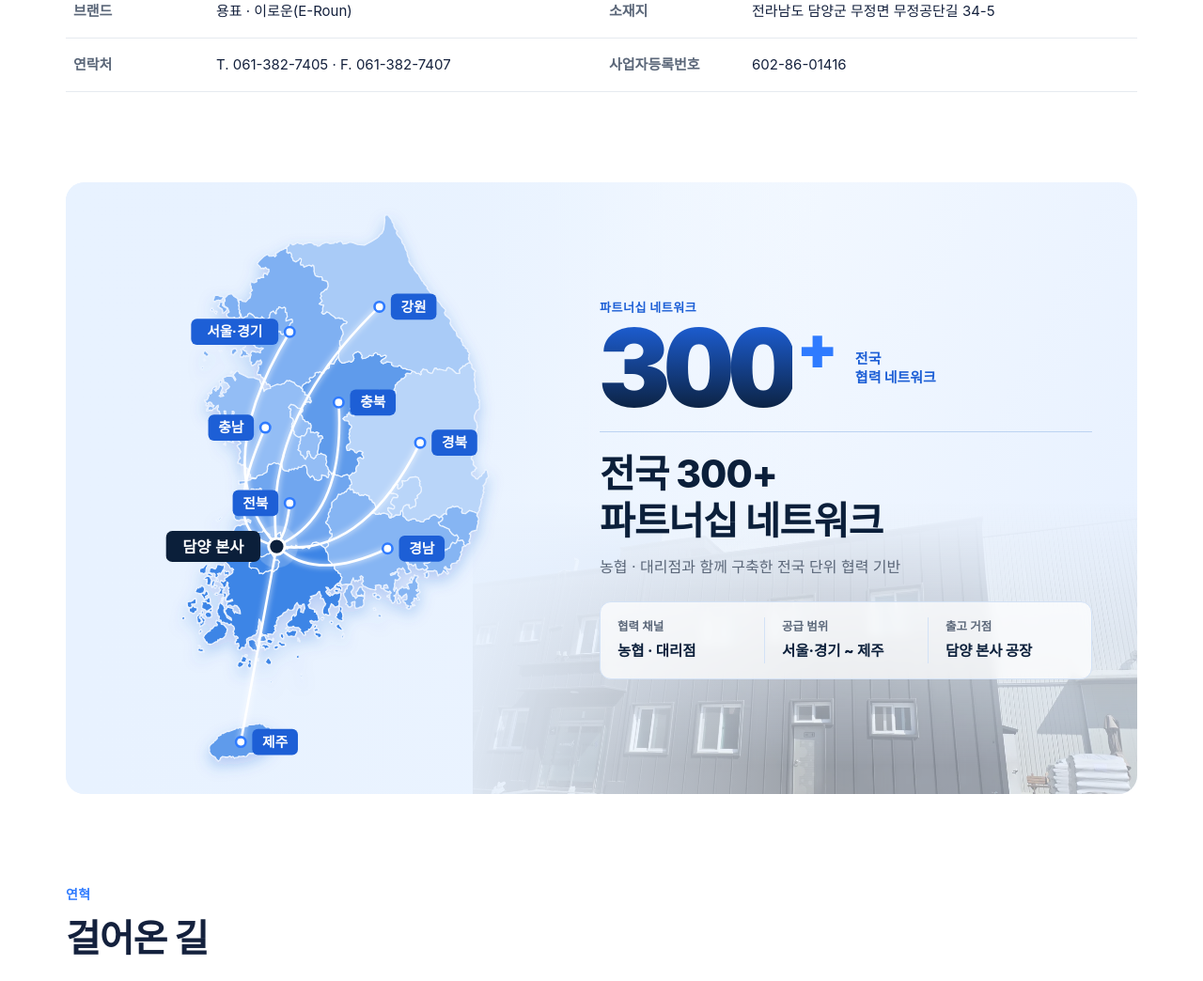
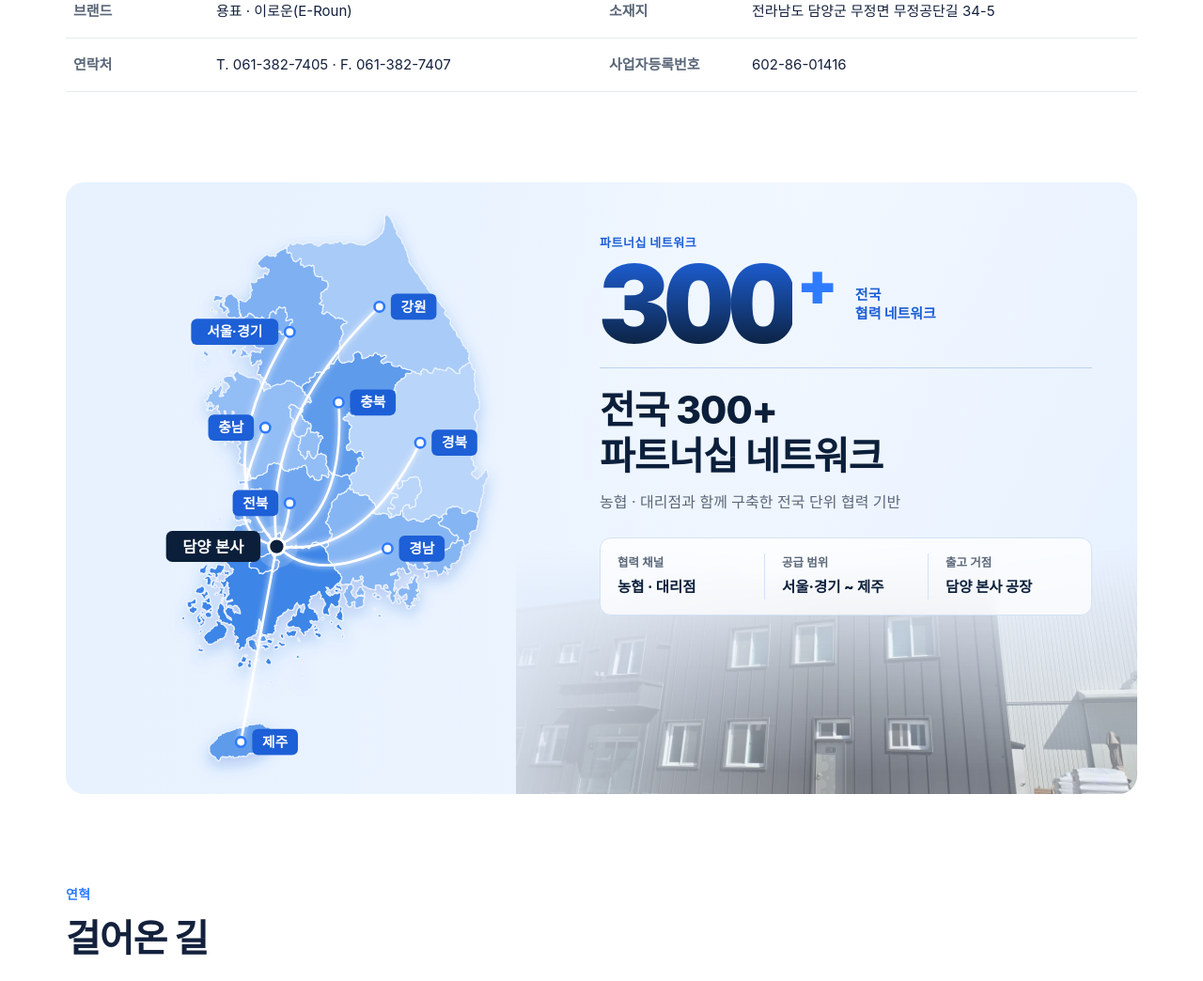
Before and after one commit to Jeongdonghwan/seohapnd_prj, a Flask app: page /about in a window 1280 px wide. Shown: the part 1294-2338 px from the top of the page at 94% size. Run offline with Flask 3, Linux system fonts and the light colour scheme; some libraries are stand-ins or nearby versions; some web fonts are replaced.

Commit message:
파트너십 네트워크: 문구를 위로 붙이고 아래 공장 사진 영역 확대 (우측 상단 빈 공간 해소)
Co-Authored-By: Claude Opus 5.5 <noreply@anthropic.com>

```diff
--- a/static/style.css
+++ b/static/style.css
@@ -284,9 +284,10 @@ table.spec .sub-line{display:block;margin-top:2px;font-size:12.5px;color:var(--s
 .timeline span{font-size:15.5px}
 /* 파트너십 네트워크 — 밝은 하늘색 배경 + 공장 실사진, 파랑 농도 지도, 빛나는 연결선, 라벨 상자 */
 .network{position:relative;display:grid;grid-template-columns:minmax(0,1fr) minmax(0,1fr);align-items:center;gap:20px;padding:28px 48px 28px 24px;border-radius:20px;overflow:hidden;background:linear-gradient(115deg,#E3EFFF 0%,#F4F9FF 45%,#E6F0FF 100%)}
-.network::before{content:"";position:absolute;right:0;bottom:0;width:62%;height:48%;background:var(--bg) center 62%/cover no-repeat;opacity:.5;-webkit-mask-image:linear-gradient(to top,#000 10%,transparent);mask-image:linear-gradient(to top,#000 10%,transparent);pointer-events:none}
+.network::before{content:"";position:absolute;right:0;bottom:0;width:58%;height:40%;background:var(--bg) center 62%/cover no-repeat;opacity:.7;-webkit-mask-image:linear-gradient(to top,#000 10%,transparent);mask-image:linear-gradient(to top,#000 10%,transparent);pointer-events:none}
 .network::after{content:"";position:absolute;inset:0;background:linear-gradient(90deg,#E8F2FF 0%,rgba(232,242,255,.85) 38%,rgba(232,242,255,0) 70%);pointer-events:none}
 .net-map,.net-copy{position:relative;z-index:1}
+.net-copy{align-self:start;padding-top:26px}
 .net-map{display:flex;justify-content:center}
 .kmap{display:block;width:100%;max-width:340px;height:auto;overflow:visible}
 .kmap .areas path{stroke:#EAF3FF;stroke-width:1.4;stroke-linejoin:round}
```
